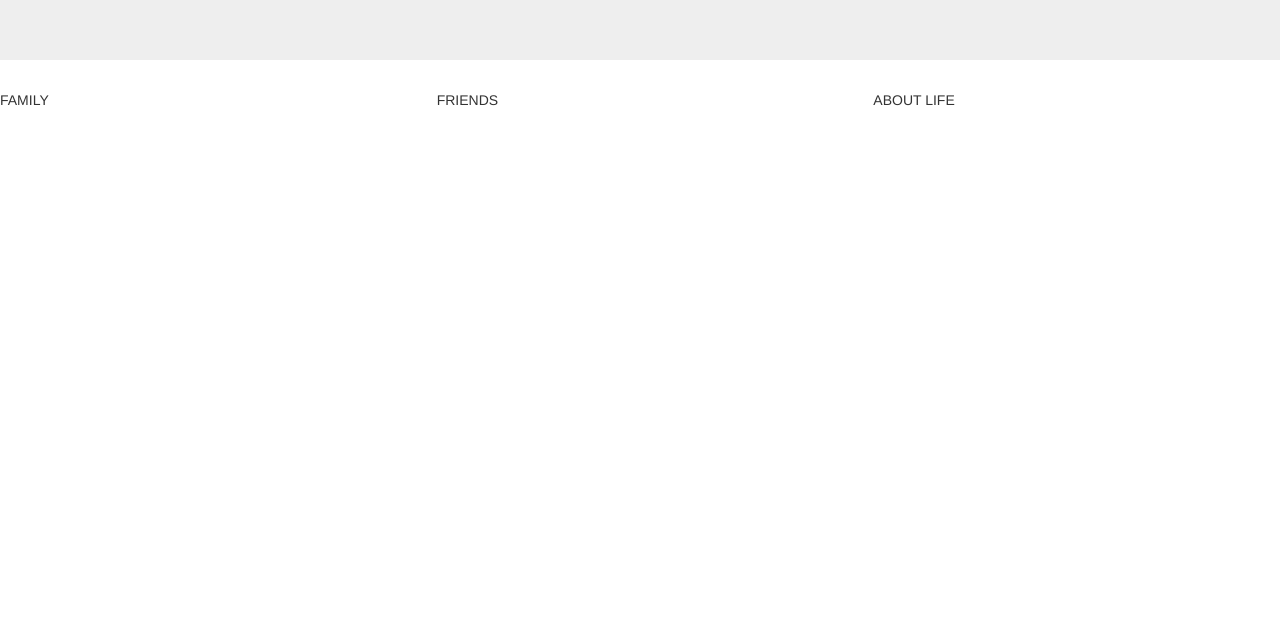
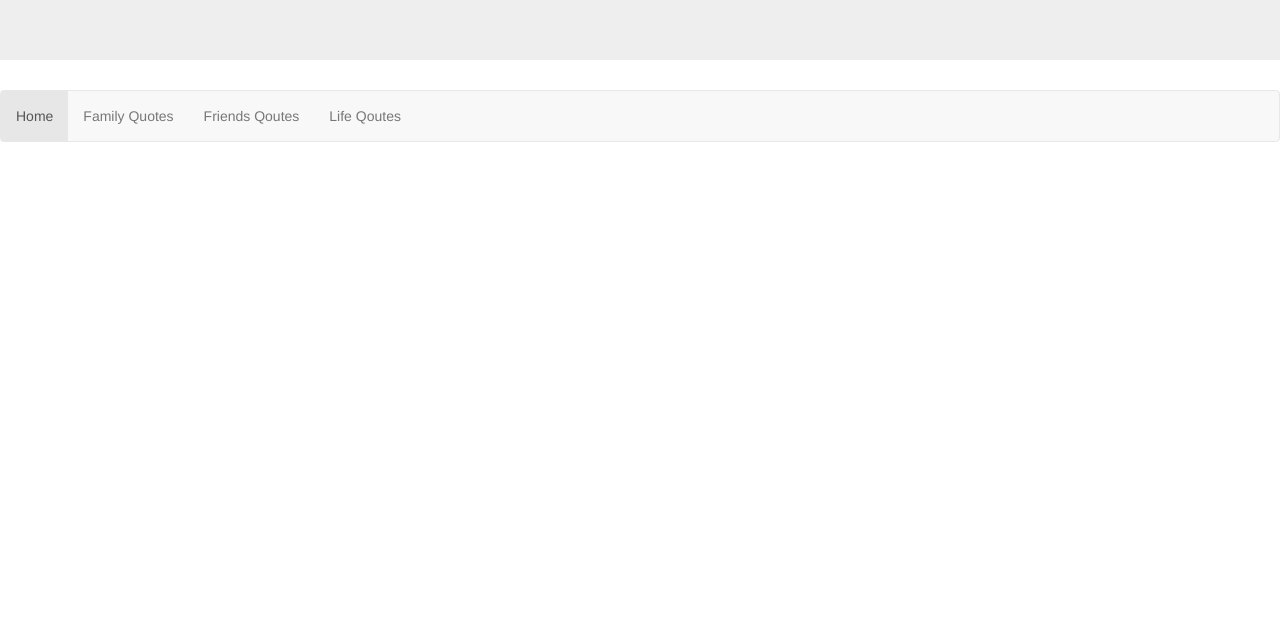
Before and after one commit to rodarodolfo/IdiomTrendsPage5.github.io, a plain HTML site: page index.html in a window 1280 px wide. Shown: the part 180-800 px from the top of the page. Drawn offline with nearby package versions, Linux system fonts and the light colour scheme.

Commit message:
Update index.html

```diff
--- a/index.html
+++ b/index.html
@@ -23,13 +23,15 @@
         <p>This site is intended for people to read quotes and we hope that you'll like it.</p>
       </div>
 
-    <div class="row">
-      <div class="col-sm-4">FAMILY</div>
-      <div class="col-sm-4">FRIENDS</div>
-      <div class="col-sm-4">ABOUT LIFE</div>
-    </div>
-
-
+    <nav class="navbar navbar-default">
+      <div class="container-fluif">
+        <ul class="nav navbar-nav">
+          <li class="active"><a href="#">Home</a></li>
+          <li><a href="#">Family Quotes</a></li>
+          <li><a href="#">Friends Qoutes</a></li>
+          <li><a href="#">Life Qoutes</a></li>
+        </ul>
+      </div>
 
     <!-- jQuery (necessary for Bootstrap's JavaScript plugins) -->
     <script src="https://ajax.googleapis.com/ajax/libs/jquery/1.12.4/jquery.min.js"></script>
```
